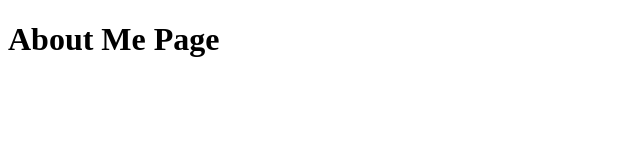
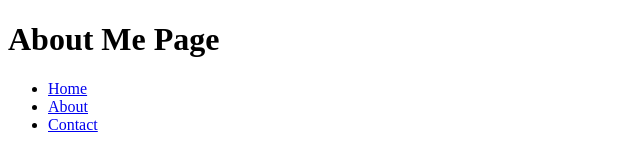
Before and after one commit to Dan-McGrath/Basic-Informational-Site, a website: page about.html in a window 1280 px wide. Shown: the whole page, without its empty margins (0-640 px from the left). Drawn offline with Linux system fonts and the light colour scheme.

Commit message:
add links

```diff
--- a/about.html
+++ b/about.html
@@ -7,5 +7,11 @@
 </head>
 <body>
     <h1>About Me Page</h1>
+
+    <ul>
+        <li><a href="/">Home</a></li>
+        <li><a href="/about">About</a></li>
+        <li><a href="/contact">Contact</a></li>
+    </ul>
 </body>
 </html>
```
Also changed, not shown: contact-me.html (+6 -0 lines), index.html (+6 -0 lines).
